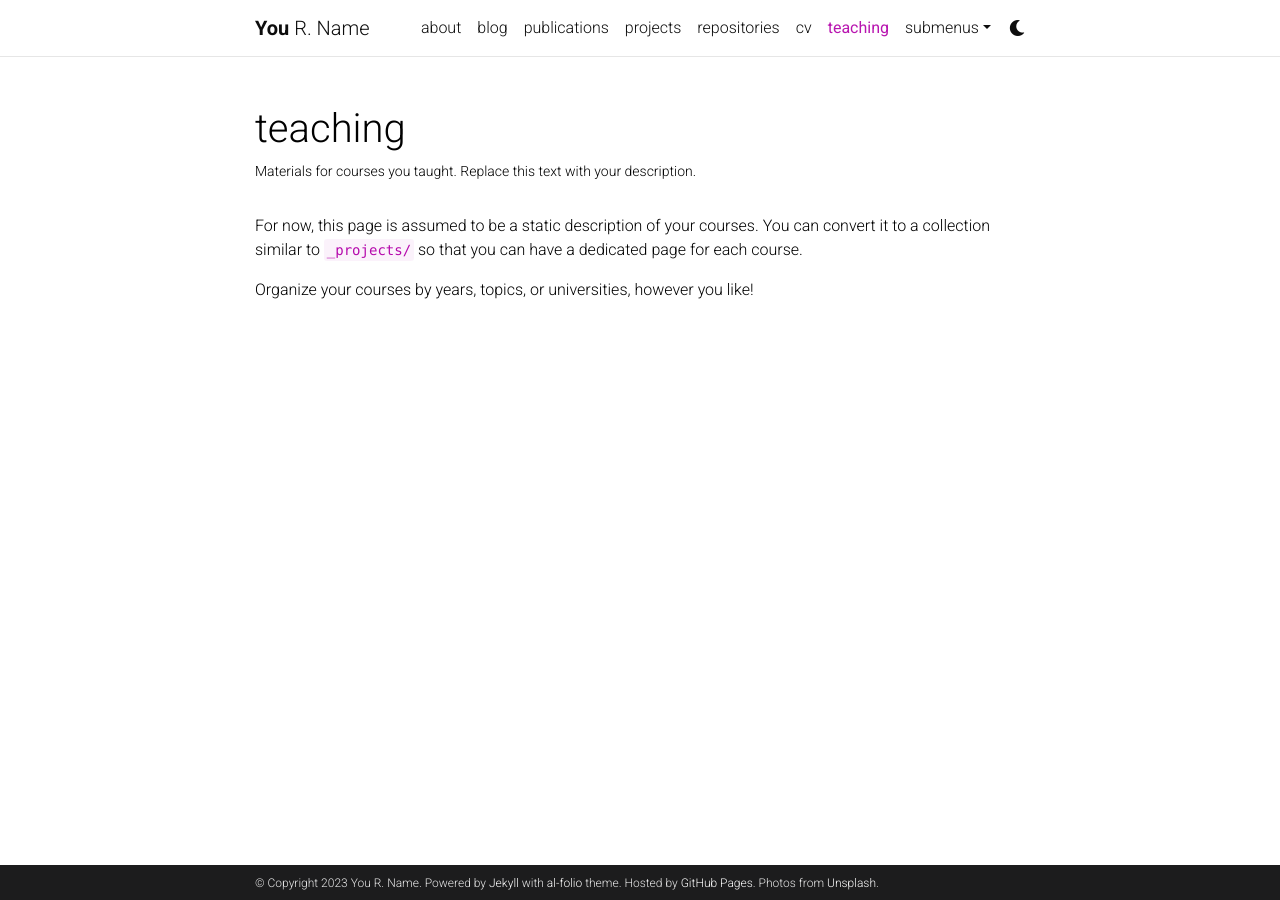
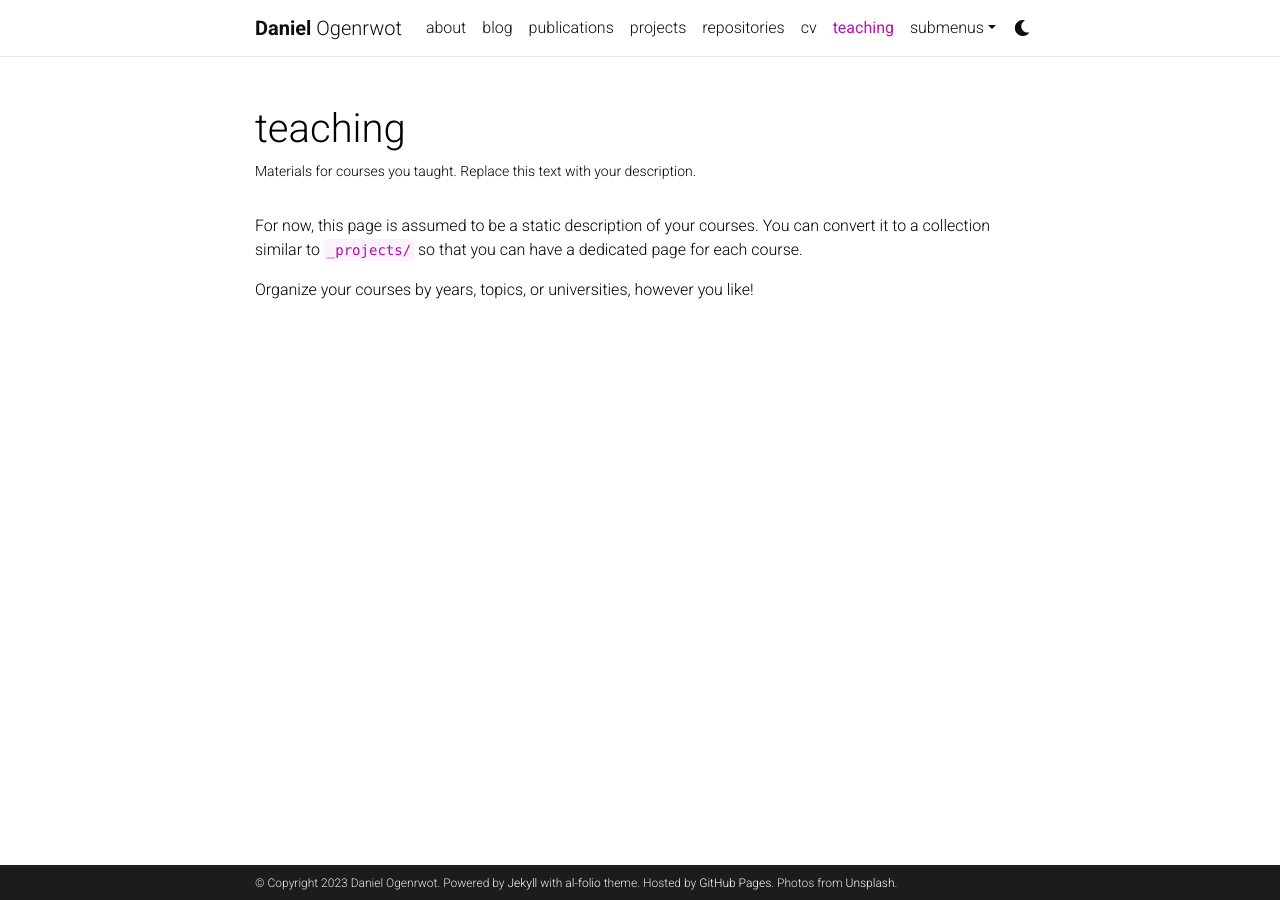
Before and after one commit to danielogen/danielogen.github.io, a Jekyll site: the page built from _pages/teaching.md, in a window 1280 px wide. Built offline with Jekyll 4.4.1, drawn with Linux system fonts in a browser that asks for light colours; comment, search, counter and statistics services are not loaded; a style sheet for code colours, icons or effects is not loaded.

Commit message:
feat: set name and email

```diff
--- a/_config.yml
+++ b/_config.yml
@@ -3,10 +3,10 @@
 # -----------------------------------------------------------------------------
 
 title: blank # the website title (if blank, full name will be used instead)
-first_name: You
-middle_name: R.
-last_name: Name
-email: you@example.com
+first_name: Daniel
+middle_name:
+last_name: Ogenrwot
+email: ogenrwot@unlv.nevada.edu
 description: > # the ">" symbol means to ignore newlines until "footer_text:"
   A simple, whitespace theme for academics. Based on [*folio](https://github.com/bogoli/-folio) design.
 footer_text: >
```
